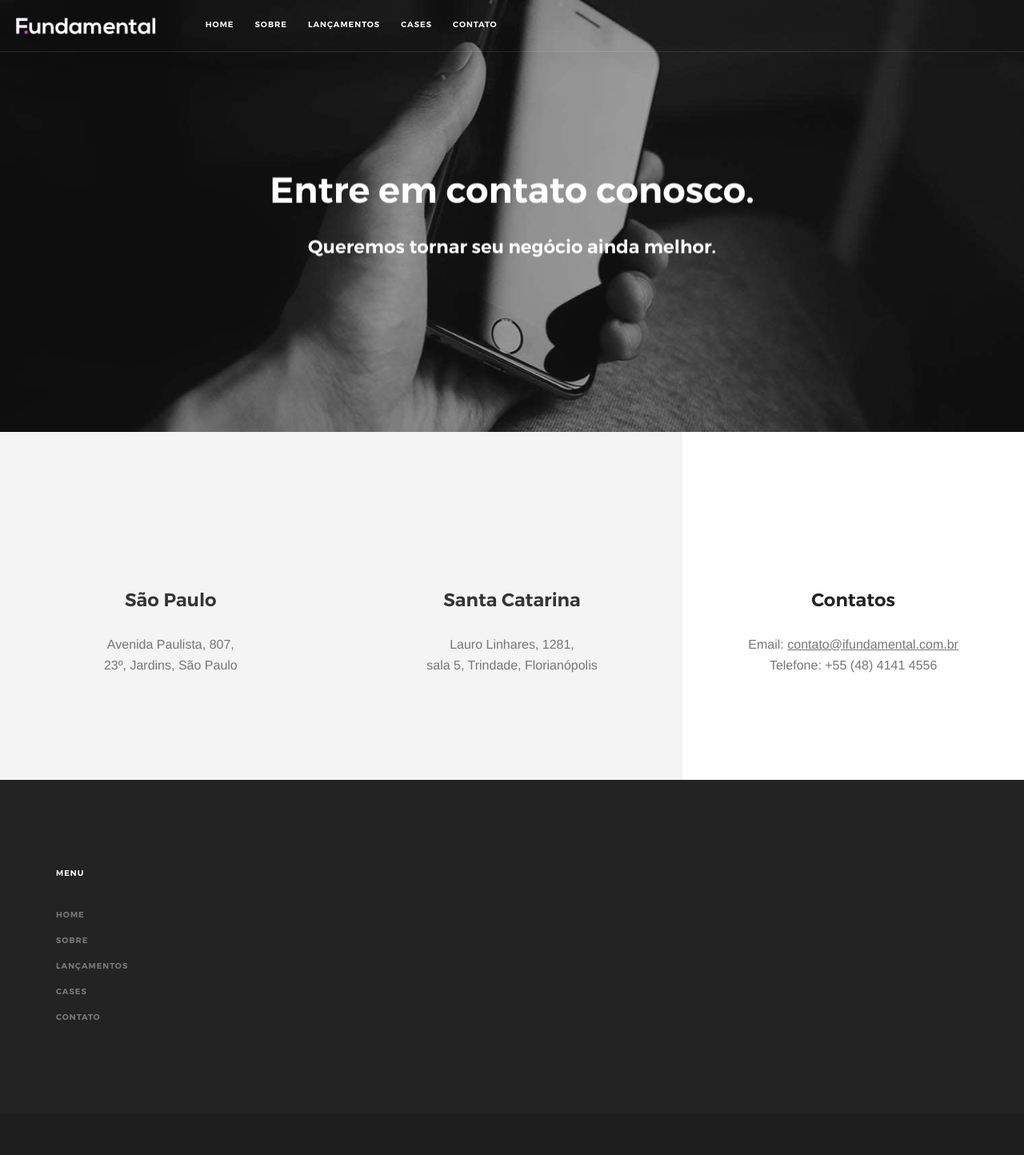
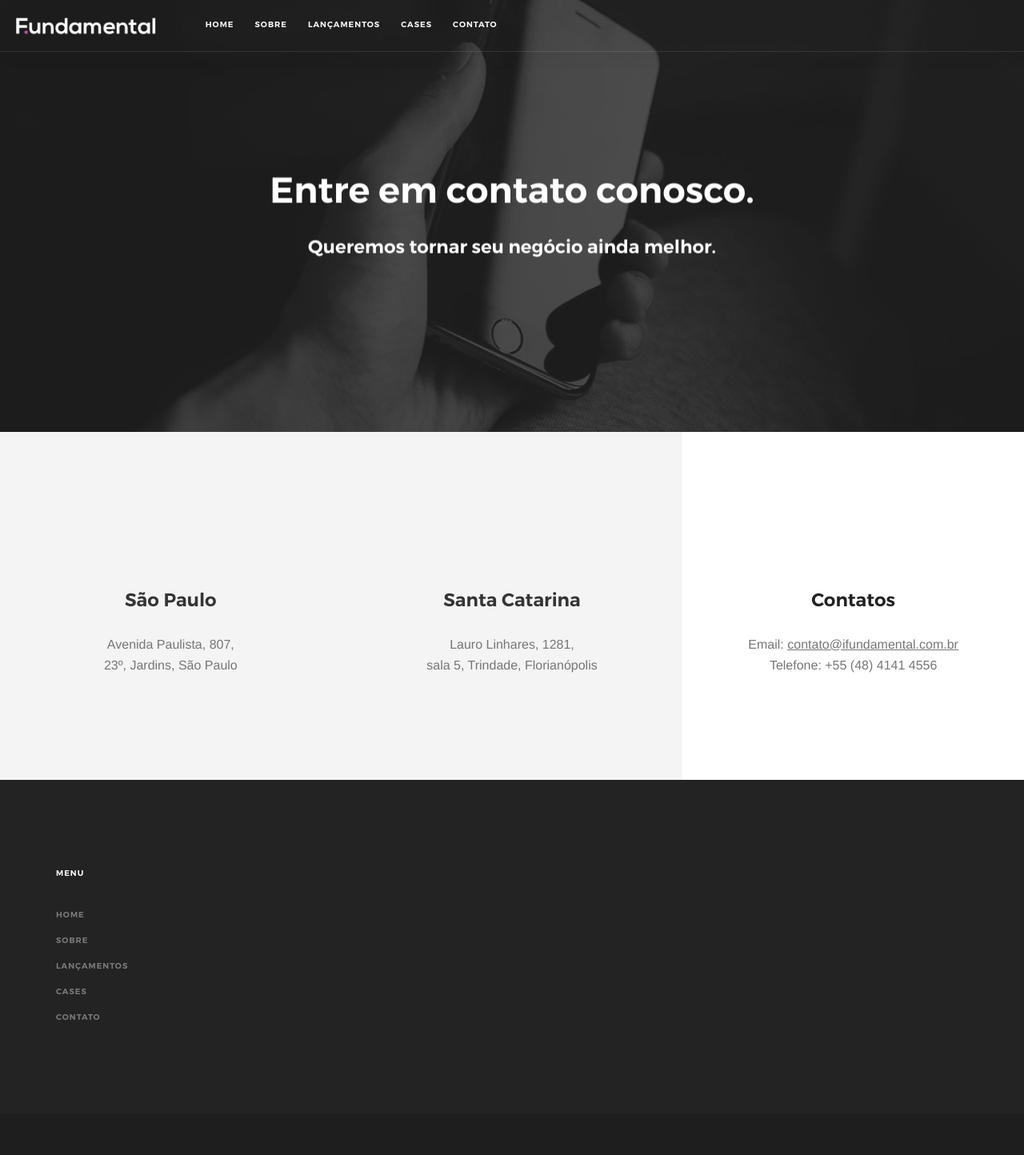
Before and after one commit to WeThinkIdeas/fundamental.github.io, a Jekyll site: the page built from contact.html, in a window 1280 px wide. Shown: the whole page at 80% size. Built offline with Jekyll 4.4.1, drawn with Linux system fonts in a browser that asks for light colours; some web fonts are replaced; a script that is not in the unit is left out.

Commit message:
image-overlay

```diff
--- a/about.html
+++ b/about.html
@@ -5,7 +5,7 @@ permalink: /empresa/
 
 ---
 <section class="cover cover-11">
-				<div class="height-100 imagebg" data-overlay="3">
+				<div class="height-60 imagebg" data-overlay="8">
 					<div class="background-image-holder">
 						<img alt="image" src="{{ "/img/hero10.jpg" | prepend: site.baseurl }}">
 					</div>
--- a/clientes.html
+++ b/clientes.html
@@ -5,7 +5,7 @@ permalink: /cases/
 
 ---
 <section class="cover cover-11">
-				<div class="height-100 imagebg" data-overlay="6">
+				<div class="height-60 imagebg" data-overlay="8">
 					<div class="background-image-holder">
 						<img alt="image" src="{{ "/img/about2-2.jpg" | prepend: site.baseurl }}">
 					</div>
--- a/contact.html
+++ b/contact.html
@@ -3,7 +3,7 @@ layout: page
 title: Contato
 permalink: /contato/
 ---
-<section class="height-60 bg--dark imagebg page-title page-title--animate parallax" data-overlay="4">
+<section class="height-60 bg--dark imagebg page-title page-title--animate parallax" data-overlay="8">
 				<div class="background-image-holder">
 					<img alt="image" src="{{ "/img/hero11.jpg" | prepend: site.baseurl }}">
 				</div>
--- a/launch.html
+++ b/launch.html
@@ -5,7 +5,7 @@ permalink: /lancamento/
 
 ---
 <section class="cover cover-11">
-				<div class="height-100 imagebg" data-overlay="8">
+				<div class="height-60 imagebg" data-overlay="8">
 					<div class="background-image-holder">
 						<img alt="image" src="{{ "/img/post-bg-04.jpg" | prepend: site.baseurl }}">
 					</div>
--- a/planos.html
+++ b/planos.html
@@ -5,7 +5,7 @@ permalink: /planos/
 
 ---
 <section class="cover cover-11">
-				<div class="height-100 imagebg" data-overlay="3">
+				<div class="height-60 imagebg" data-overlay="8">
 					<div class="background-image-holder">
 						<img alt="image" src="{{ "/img/hero14.jpg" | prepend: site.baseurl }}">
 					</div>
```
